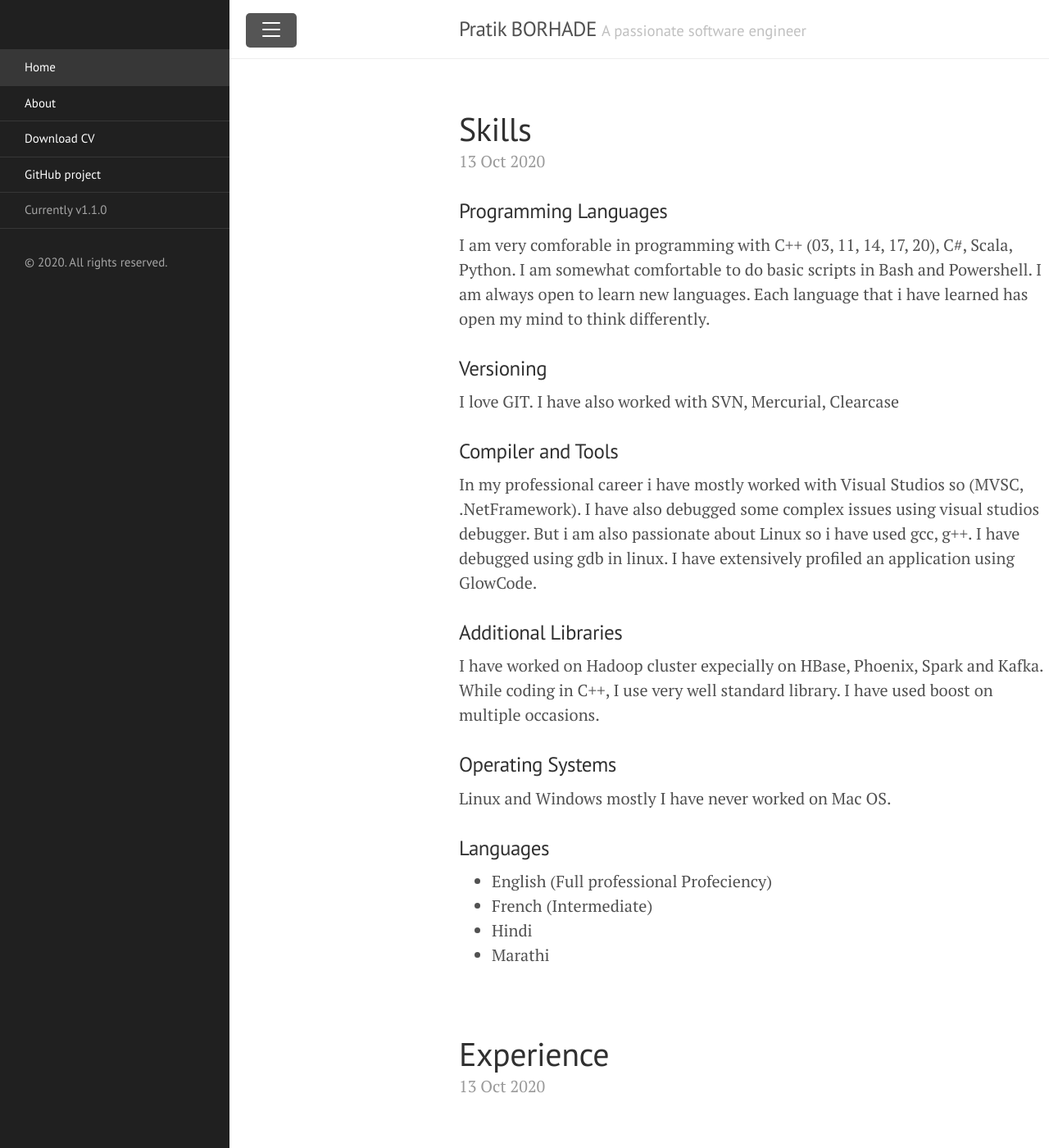
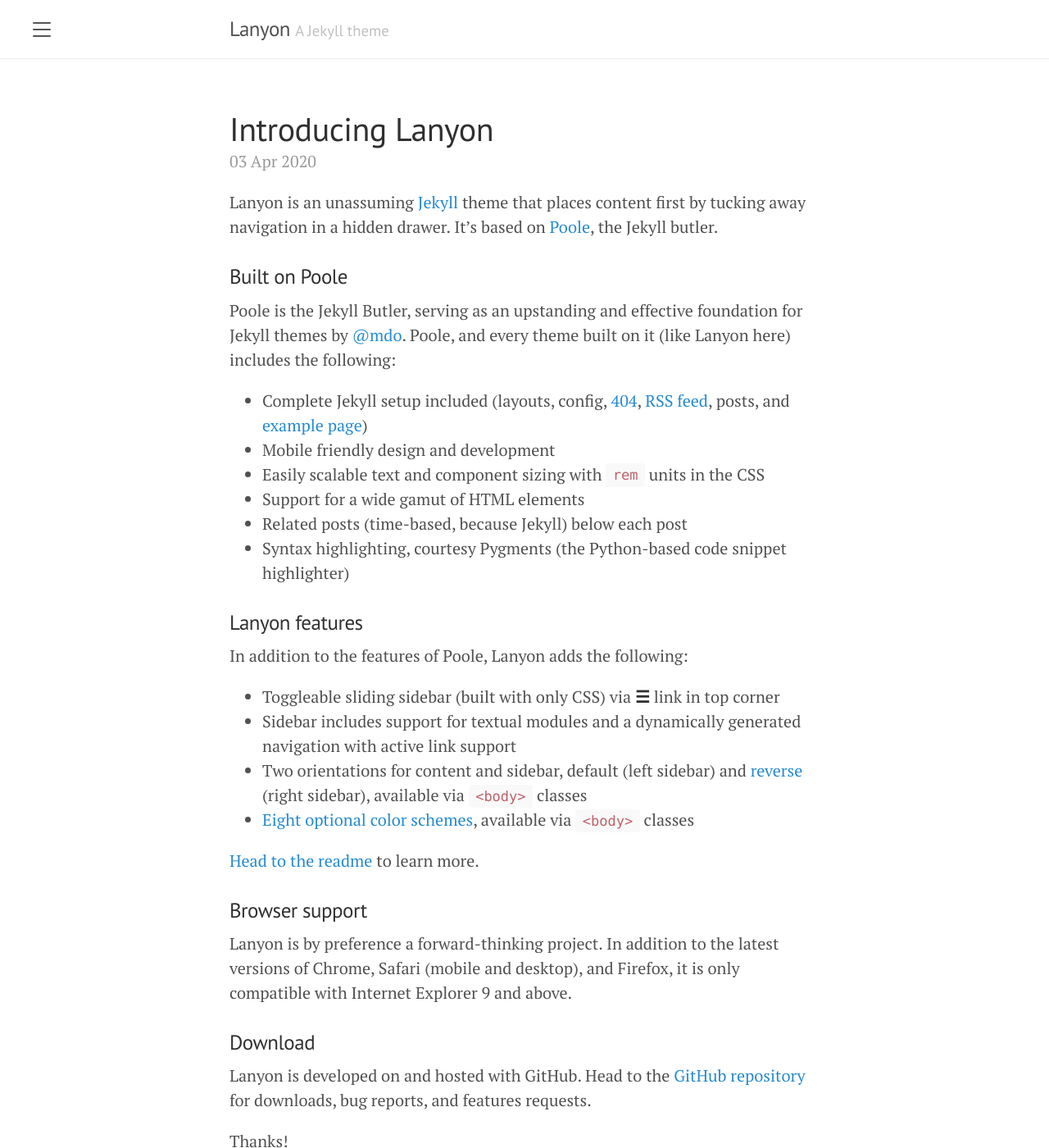
Before and after one commit to pratikborhade/mywebsite, a Jekyll site: the page built from index.html, in a window 1280 px wide and 1400 px high. Shown: the whole window at 82% size. Built offline with Jekyll 4.4.1, drawn with Linux system fonts in a browser that asks for light colours; the list of posts is cut into pages by our own code; some of the changed text lies outside the part shown.

Commit message:
laynon theme to test

```diff
--- a/CNAME
+++ /dev/null
@@ -1 +0,0 @@
-pratikborhade.com
--- a/_config.yml
+++ b/_config.yml
@@ -1,23 +1,19 @@
 # Setup
-title:               Pratik BORHADE
-tagline:             'A passionate software engineer'
-description:         ''
-url:                 https://www.linkedin.com/in/pratik-borhade-a4229149/
+title:               Lanyon
+tagline:             'A Jekyll theme'
+description:         'A reserved <a href="https://jekyllrb.com" target="_blank">Jekyll</a> theme that places the utmost gravity on content with a hidden drawer. Made by <a href="https://twitter.com/mdo" target="_blank">@mdo</a>.'
+url:                 http://lanyon.getpoole.com
 baseurl:             ''
 paginate:            5
-paginate_path: "/page:num/"
 permalink:           pretty
 
 # About/contact
 author:
-  name:              Pratik BORHADE
-  url:               https://www.linkedin.com/in/pratik-borhade-a4229149/
-  email:             pratik.borhade@gmail.com
+  name:              Mark Otto
+  url:               https://twitter.com/mdo
+  email:             markdotto@gmail.com
 
 # Gems
-gems:
-  - jekyll-paginate
-
 plugins:
   - jekyll-paginate
 
--- a/_includes/sidebar.html
+++ b/_includes/sidebar.html
@@ -1,6 +1,6 @@
 <!-- Target for toggling the sidebar `.sidebar-checkbox` is for regular
      styles, `#sidebar-checkbox` for behavior. -->
-<input type="checkbox" class="sidebar-checkbox" id="sidebar-checkbox" checked="true">
+<input type="checkbox" class="sidebar-checkbox" id="sidebar-checkbox">
 
 <!-- Toggleable sidebar -->
 <div class="sidebar" id="sidebar">
@@ -25,7 +25,7 @@
       {% endif %}
     {% endfor %}
 
-    <a class="sidebar-nav-item" href="{{ site.github.repo }}/cv/CV_PratikBORHADE.pdf">Download CV</a>
+    <a class="sidebar-nav-item" href="{{ site.github.repo }}/archive/v{{ site.version }}.zip">Download</a>
     <a class="sidebar-nav-item" href="{{ site.github.repo }}">GitHub project</a>
     <span class="sidebar-nav-item">Currently v{{ site.version }}</span>
   </nav>
--- /dev/null
+++ b/_posts/2020-04-01-whats-jekyll.md
@@ -0,0 +1,12 @@
+---
+layout: post
+title: What's Jekyll?
+---
+
+[Jekyll](https://jekyllrb.com) is a static site generator, an open-source tool for creating simple yet powerful websites of all shapes and sizes. From [the project's readme](https://github.com/mojombo/jekyll/blob/master/README.markdown):
+
+  > Jekyll is a simple, blog aware, static site generator. It takes a template directory [...] and spits out a complete, static website suitable for serving with Apache or your favorite web server. This is also the engine behind GitHub Pages, which you can use to host your project’s page or blog right here from GitHub.
+
+It's an immensely useful tool and one we encourage you to use here with Lanyon.
+
+Find out more by [visiting the project on GitHub](https://github.com/mojombo/jekyll).
--- /dev/null
+++ b/_posts/2020-04-02-example-content.md
@@ -0,0 +1,122 @@
+---
+layout: post
+title: Example content
+---
+
+
+<div class="message">
+  Howdy! This is an example blog post that shows several types of HTML content supported in this theme.
+</div>
+
+Cum sociis natoque penatibus et magnis <a href="#">dis parturient montes</a>, nascetur ridiculus mus. *Aenean eu leo quam.* Pellentesque ornare sem lacinia quam venenatis vestibulum. Sed posuere consectetur est at lobortis. Cras mattis consectetur purus sit amet fermentum.
+
+> Curabitur blandit tempus porttitor. Nullam quis risus eget urna mollis ornare vel eu leo. Nullam id dolor id nibh ultricies vehicula ut id elit.
+
+Etiam porta **sem malesuada magna** mollis euismod. Cras mattis consectetur purus sit amet fermentum. Aenean lacinia bibendum nulla sed consectetur.
+
+## Inline HTML elements
+
+HTML defines a long list of available inline tags, a complete list of which can be found on the [Mozilla Developer Network](https://developer.mozilla.org/en-US/docs/Web/HTML/Element).
+
+- **To bold text**, use `<strong>`.
+- *To italicize text*, use `<em>`.
+- Abbreviations, like <abbr title="HyperText Markup Langage">HTML</abbr> should use `<abbr>`, with an optional `title` attribute for the full phrase.
+- Citations, like <cite>&mdash; Mark otto</cite>, should use `<cite>`.
+- <del>Deleted</del> text should use `<del>` and <ins>inserted</ins> text should use `<ins>`.
+- Superscript <sup>text</sup> uses `<sup>` and subscript <sub>text</sub> uses `<sub>`.
+
+Most of these elements are styled by browsers with few modifications on our part.
+
+## Heading
+
+Vivamus sagittis lacus vel augue rutrum faucibus dolor auctor. Duis mollis, est non commodo luctus, nisi erat porttitor ligula, eget lacinia odio sem nec elit. Morbi leo risus, porta ac consectetur ac, vestibulum at eros.
+
+### Code
+
+Cum sociis natoque penatibus et magnis dis `code element` montes, nascetur ridiculus mus.
+
+{% highlight js %}
+// Example can be run directly in your JavaScript console
+
+// Create a function that takes two arguments and returns the sum of those arguments
+var adder = new Function("a", "b", "return a + b");
+
+// Call the function
+adder(2, 6);
+// > 8
+{% endhighlight %}
+
+Aenean lacinia bibendum nulla sed consectetur. Etiam porta sem malesuada magna mollis euismod. Fusce dapibus, tellus ac cursus commodo, tortor mauris condimentum nibh, ut fermentum massa.
+
+### Lists
+
+Cum sociis natoque penatibus et magnis dis parturient montes, nascetur ridiculus mus. Aenean lacinia bibendum nulla sed consectetur. Etiam porta sem malesuada magna mollis euismod. Fusce dapibus, tellus ac cursus commodo, tortor mauris condimentum nibh, ut fermentum massa justo sit amet risus.
+
+* Praesent commodo cursus magna, vel scelerisque nisl consectetur et.
+* Donec id elit non mi porta gravida at eget metus.
+* Nulla vitae elit libero, a pharetra augue.
+
+Donec ullamcorper nulla non metus auctor fringilla. Nulla vitae elit libero, a pharetra augue.
+
+1. Vestibulum id ligula porta felis euismod semper.
+2. Cum sociis natoque penatibus et magnis dis parturient montes, nascetur ridiculus mus.
+3. Maecenas sed diam eget risus varius blandit sit amet non magna.
+
+Cras mattis consectetur purus sit amet fermentum. Sed posuere consectetur est at lobortis.
+
+<dl>
+  <dt>HyperText Markup Language (HTML)</dt>
+  <dd>The language used to describe and define the content of a Web page</dd>
+
+  <dt>Cascading Style Sheets (CSS)</dt>
+  <dd>Used to describe the appearance of Web content</dd>
+
+  <dt>JavaScript (JS)</dt>
+  <dd>The programming language used to build advanced Web sites and applications</dd>
+</dl>
+
+Integer posuere erat a ante venenatis dapibus posuere velit aliquet. Morbi leo risus, porta ac consectetur ac, vestibulum at eros. Nullam quis risus eget urna mollis ornare vel eu leo.
+
+### Tables
+
+Aenean lacinia bibendum nulla sed consectetur. Lorem ipsum dolor sit amet, consectetur adipiscing elit.
+
+<table>
+  <thead>
+    <tr>
+      <th>Name</th>
+      <th>Upvotes</th>
+      <th>Downvotes</th>
+    </tr>
+  </thead>
+  <tfoot>
+    <tr>
+      <td>Totals</td>
+      <td>21</td>
+      <td>23</td>
+    </tr>
+  </tfoot>
+  <tbody>
+    <tr>
+      <td>Alice</td>
+      <td>10</td>
+      <td>11</td>
+    </tr>
+    <tr>
+      <td>Bob</td>
+      <td>4</td>
+      <td>3</td>
+    </tr>
+    <tr>
+      <td>Charlie</td>
+      <td>7</td>
+      <td>9</td>
+    </tr>
+  </tbody>
+</table>
+
+Nullam id dolor id nibh ultricies vehicula ut id elit. Sed posuere consectetur est at lobortis. Nullam quis risus eget urna mollis ornare vel eu leo.
+
+-----
+
+Want to see something else added? <a href="https://github.com/poole/poole/issues/new">Open an issue.</a>
--- /dev/null
+++ b/_posts/2020-04-03-introducing-lanyon.md
@@ -0,0 +1,38 @@
+---
+layout: post
+title: Introducing Lanyon
+---
+
+Lanyon is an unassuming [Jekyll](http://jekyllrb.com) theme that places content first by tucking away navigation in a hidden drawer. It's based on [Poole](http://getpoole.com), the Jekyll butler.
+
+### Built on Poole
+
+Poole is the Jekyll Butler, serving as an upstanding and effective foundation for Jekyll themes by [@mdo](https://twitter.com/mdo). Poole, and every theme built on it (like Lanyon here) includes the following:
+
+* Complete Jekyll setup included (layouts, config, [404](/404), [RSS feed](/atom.xml), posts, and [example page](/about))
+* Mobile friendly design and development
+* Easily scalable text and component sizing with `rem` units in the CSS
+* Support for a wide gamut of HTML elements
+* Related posts (time-based, because Jekyll) below each post
+* Syntax highlighting, courtesy Pygments (the Python-based code snippet highlighter)
+
+### Lanyon features
+
+In addition to the features of Poole, Lanyon adds the following:
+
+* Toggleable sliding sidebar (built with only CSS) via **☰** link in top corner
+* Sidebar includes support for textual modules and a dynamically generated navigation with active link support
+* Two orientations for content and sidebar, default (left sidebar) and [reverse](https://github.com/poole/lanyon#reverse-layout) (right sidebar), available via `<body>` classes
+* [Eight optional color schemes](https://github.com/poole/lanyon#themes), available via `<body>` classes
+
+[Head to the readme](https://github.com/poole/lanyon#readme) to learn more.
+
+### Browser support
+
+Lanyon is by preference a forward-thinking project. In addition to the latest versions of Chrome, Safari (mobile and desktop), and Firefox, it is only compatible with Internet Explorer 9 and above.
+
+### Download
+
+Lanyon is developed on and hosted with GitHub. Head to the <a href="https://github.com/poole/lanyon">GitHub repository</a> for downloads, bug reports, and features requests.
+
+Thanks!
--- a/_posts/2020-10-13-Experience.md
+++ /dev/null
@@ -1,4 +0,0 @@
----
-layout: post
-title: Experience
----
--- a/_posts/2020-10-13-Skills.md
+++ /dev/null
@@ -1,30 +0,0 @@
----
-layout: post
-title: Skills
----
-### Programming Languages
-I am very comforable in programming with C++ (03, 11, 14, 17, 20), C#, Scala, Python.
-I am somewhat comfortable to do basic scripts in Bash and Powershell.
-I am always open to learn new languages. Each language that i have learned has open my mind to think  differently.
-
-### Versioning
-I love GIT. I have also worked with SVN, Mercurial, Clearcase
-
-### Compiler and Tools
-In my professional career i have mostly worked with Visual Studios so (MVSC, .NetFramework). I have also debugged some complex issues using visual studios debugger.
-But i am also passionate about Linux so i have used gcc, g++. I have debugged using gdb in linux.
-I have extensively profiled an application using GlowCode.
-
-### Additional Libraries
-I have worked on Hadoop cluster expecially on HBase, Phoenix, Spark and Kafka.
-While coding in C++, I use very well standard library. I have used boost on multiple occasions.
-
-### Operating Systems
-Linux and Windows mostly
-I have never worked on Mac OS.
-
-### Languages
-* English (Full professional Profeciency)
-* French (Intermediate)
-* Hindi
-* Marathi
--- a/about.md
+++ b/about.md
@@ -4,6 +4,26 @@
 ---
 
 <p class="message">
-  Hey there! Please feel free to contact me by email.
+  Hey there! This page is included as an example. Feel free to customize it for your own use upon downloading. Carry on!
 </p>
-Currently I am living near Paris.
+
+In the novel, *The Strange Case of Dr. Jeykll and Mr. Hyde*, Mr. Poole is Dr. Jekyll's virtuous and loyal butler. Similarly, Poole is an upstanding and effective butler that helps you build Jekyll themes. It's made by [@mdo](https://twitter.com/mdo).
+
+There are currently two themes built on Poole:
+
+* [Hyde](http://hyde.getpoole.com)
+* [Lanyon](http://lanyon.getpoole.com)
+
+Learn more and contribute on [GitHub](https://github.com/poole).
+
+## Setup
+
+Some fun facts about the setup of this project include:
+
+* Built for [Jekyll](https://jekyllrb.com)
+* Developed on GitHub and hosted for free on [GitHub Pages](https://pages.github.com)
+* Coded with [Atom](https://atom.io)
+
+Have questions or suggestions? Feel free to [open an issue on GitHub](https://github.com/poole/issues/new) or [ask me on Twitter](https://twitter.com/mdo).
+
+Thanks for reading!
```
Also changed, not shown: _posts/2020-10-13-Education.md (deleted, +0 -4 lines), README.md, 1 other file.
